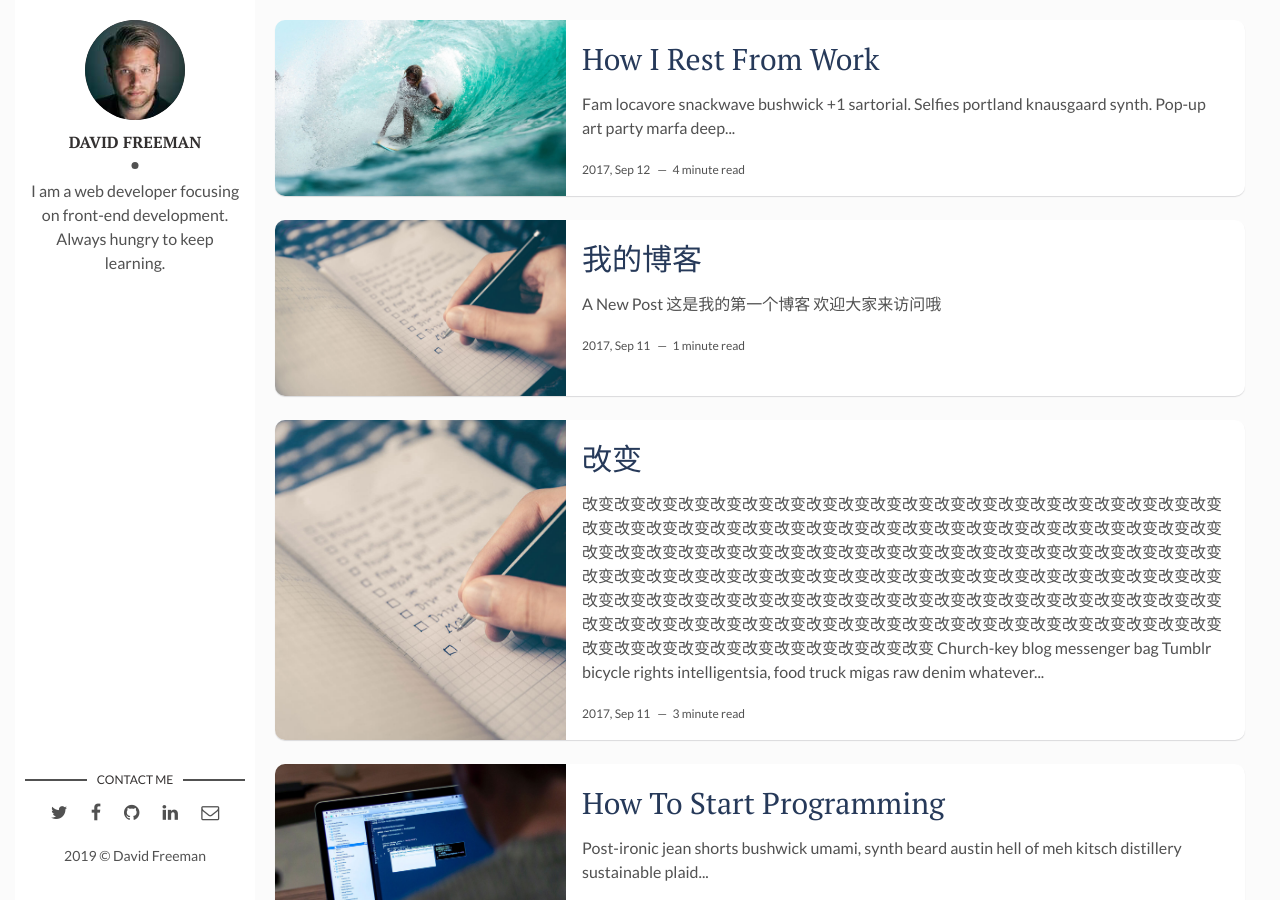
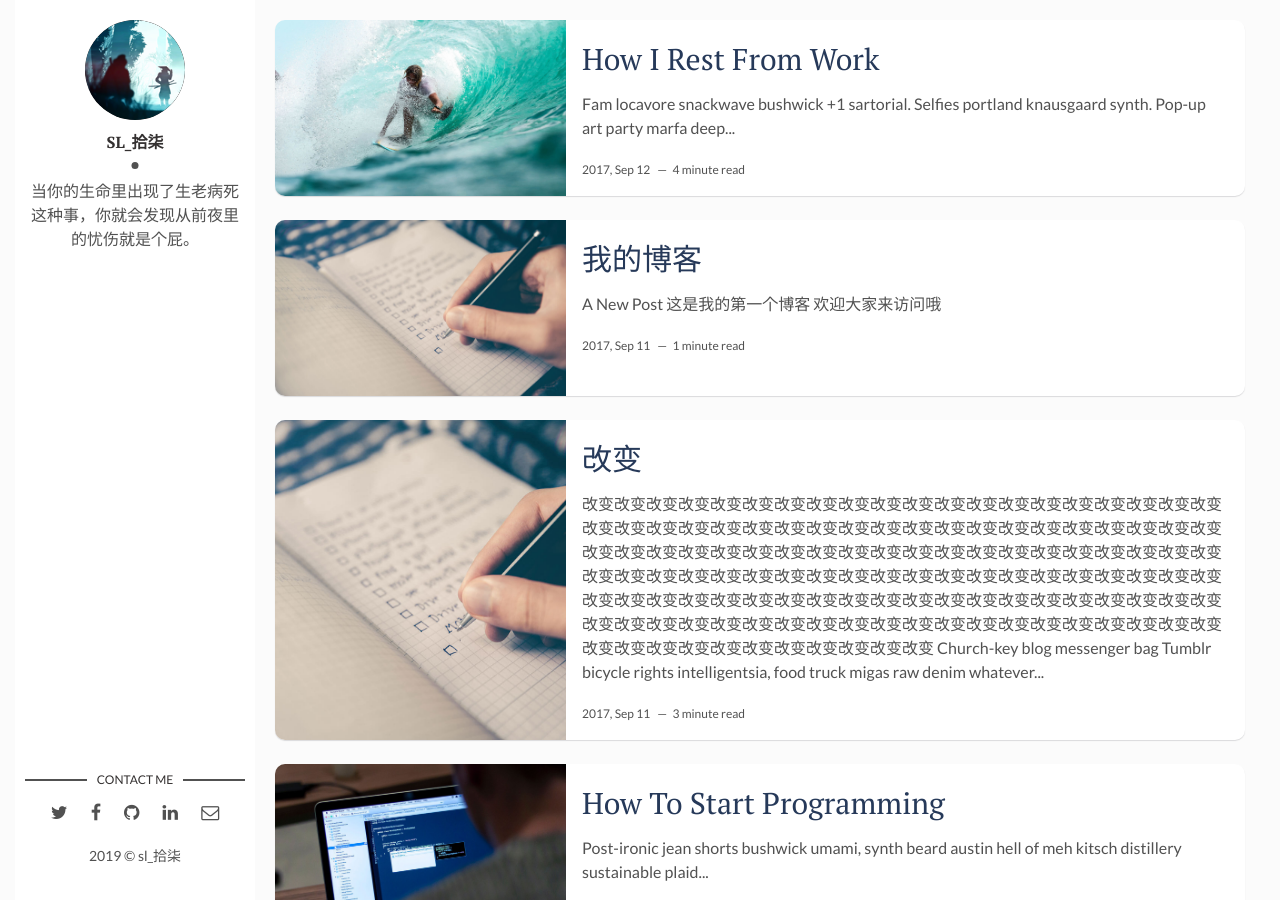
Before and after one commit to sl17/cyclone.github.io, a Jekyll site: the page built from index.html, in a window 1280 px wide and 900 px high. Built offline with Jekyll 4.4.1, drawn with Linux system fonts in a browser that asks for light colours; the list of posts is cut into pages by our own code.

Commit message:
Update _config.yml

```diff
--- a/_config.yml
+++ b/_config.yml
@@ -9,14 +9,14 @@ url: "" # the base hostname & protocol for your site, e.g. http://example.com
 site-twitter: #if your site has a twitter account, enter it here
 
 # Author Settings
-author: David Freeman # add your name
-author-img: david-freeman.jpg # add your photo
-about-author: I am a web developer focusing on front-end development. Always hungry to keep learning. # add description
+author: sl_拾柒 # add your name
+author-img: sl17.png # add your photo
+about-author: 当你的生命里出现了生老病死这种事，你就会发现从前夜里的忧伤就是个屁。 # add description
 social-twitter: # add your Twitter handle
 social-facebook: # add your Facebook handle
-social-github: artemsheludko # add your Github handle
+social-github: sl17 # add your Github handle
 social-linkedin: # add your Linkedin handle
-social-email: # add your Email address
+social-email: leijc_work@163.com # add your Email address
 
 # Disqus
 discus-identifier: mr-brown # add your discus identifier
```
